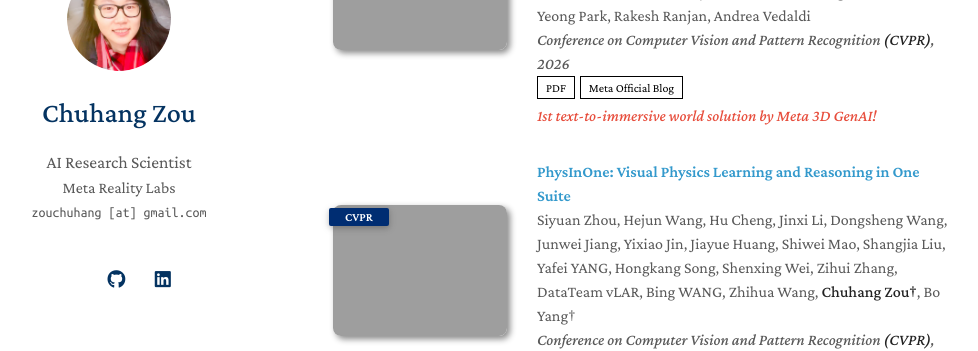
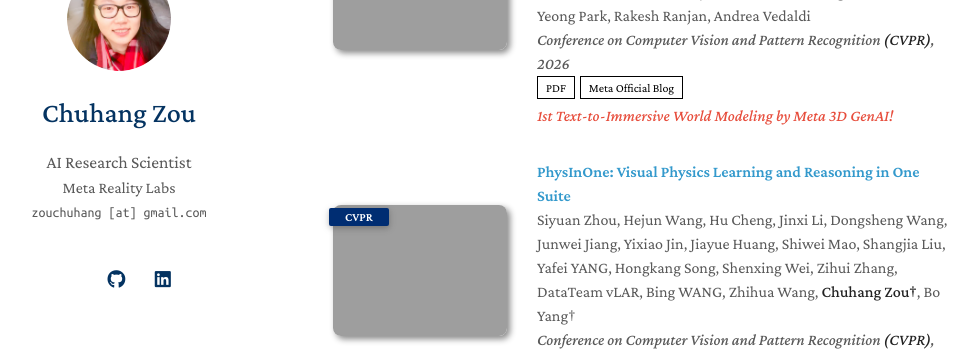
Before and after one commit to zouchuhang/zouchuhang.github.io, a Jekyll site: the page built from index.md, in a window 1280 px wide and 900 px high, scrolled down 1320 px. Shown: the part 153-504 px from the top of the window, without its empty margins (157-1135 px from the left). Built offline with Jekyll 4.4.1, drawn with Linux system fonts in a browser that asks for light colours; a style sheet for code colours, icons or effects is not loaded.

Commit message:
Update WorldGen note wording

```diff
--- a/_data/publications.yml
+++ b/_data/publications.yml
@@ -8,7 +8,7 @@ main:
     page: https://www.meta.com/blog/worldgen-3d-world-generation-reality-labs-generative-ai-research/
     page_label: Meta Official Blog
     image: https://zouchuhang.github.io/publications/quickview/worldgen.gif
-    notes: 1st text-to-immersive world solution by Meta 3D GenAI!
+    notes: 1st Text-to-Immersive World Modeling by Meta 3D GenAI!
 
   - title: "PhysInOne: Visual Physics Learning and Reasoning in One Suite"
     authors: Siyuan Zhou, Hejun Wang, Hu Cheng, Jinxi Li, Dongsheng Wang, Junwei Jiang, Yixiao Jin, Jiayue Huang, Shiwei Mao, Shangjia Liu, Yafei YANG, Hongkang Song, Shenxing Wei, Zihui Zhang, DataTeam vLAR, Bing WANG, Zhihua Wang, <strong>Chuhang Zou&dagger;</strong>, Bo Yang&dagger;
```
